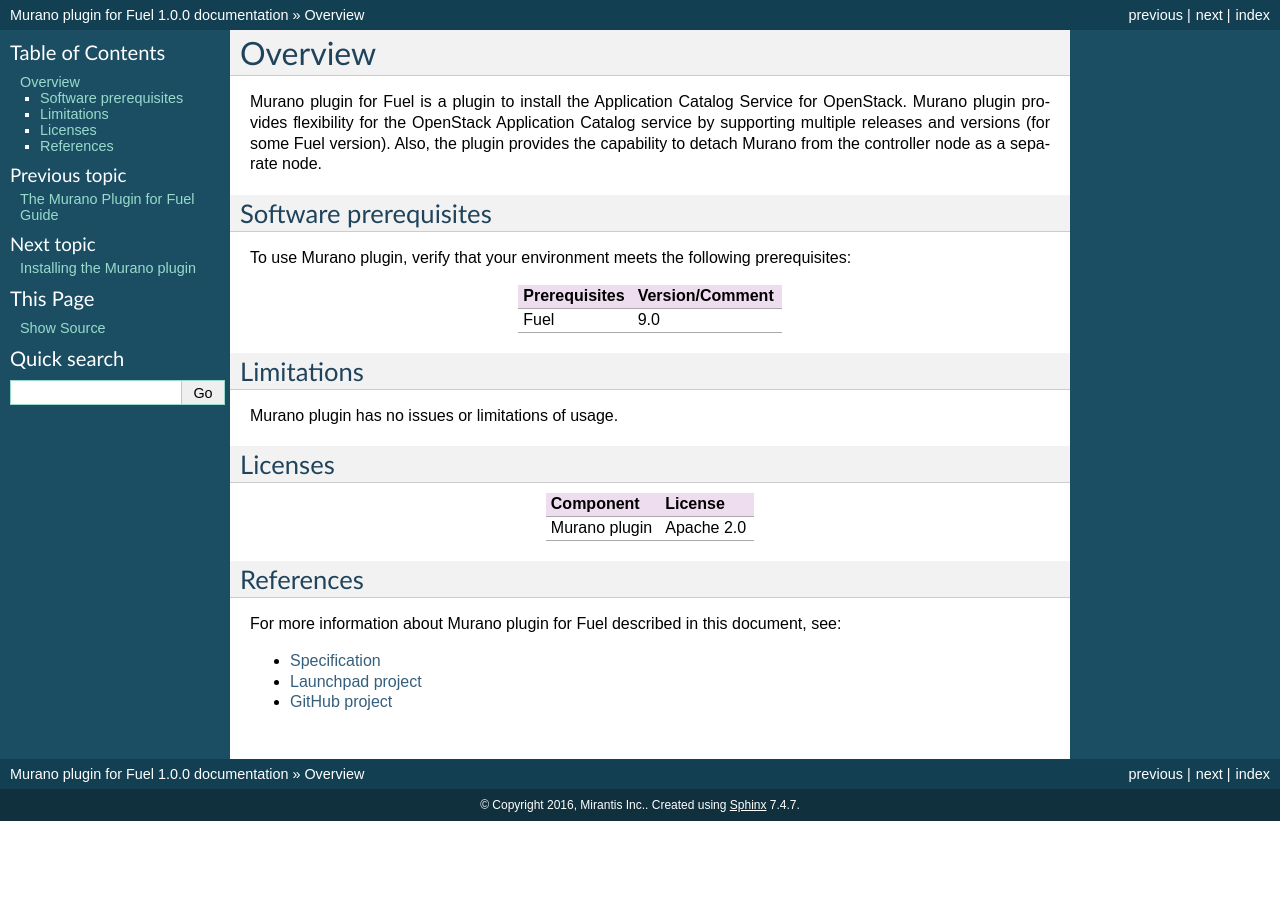
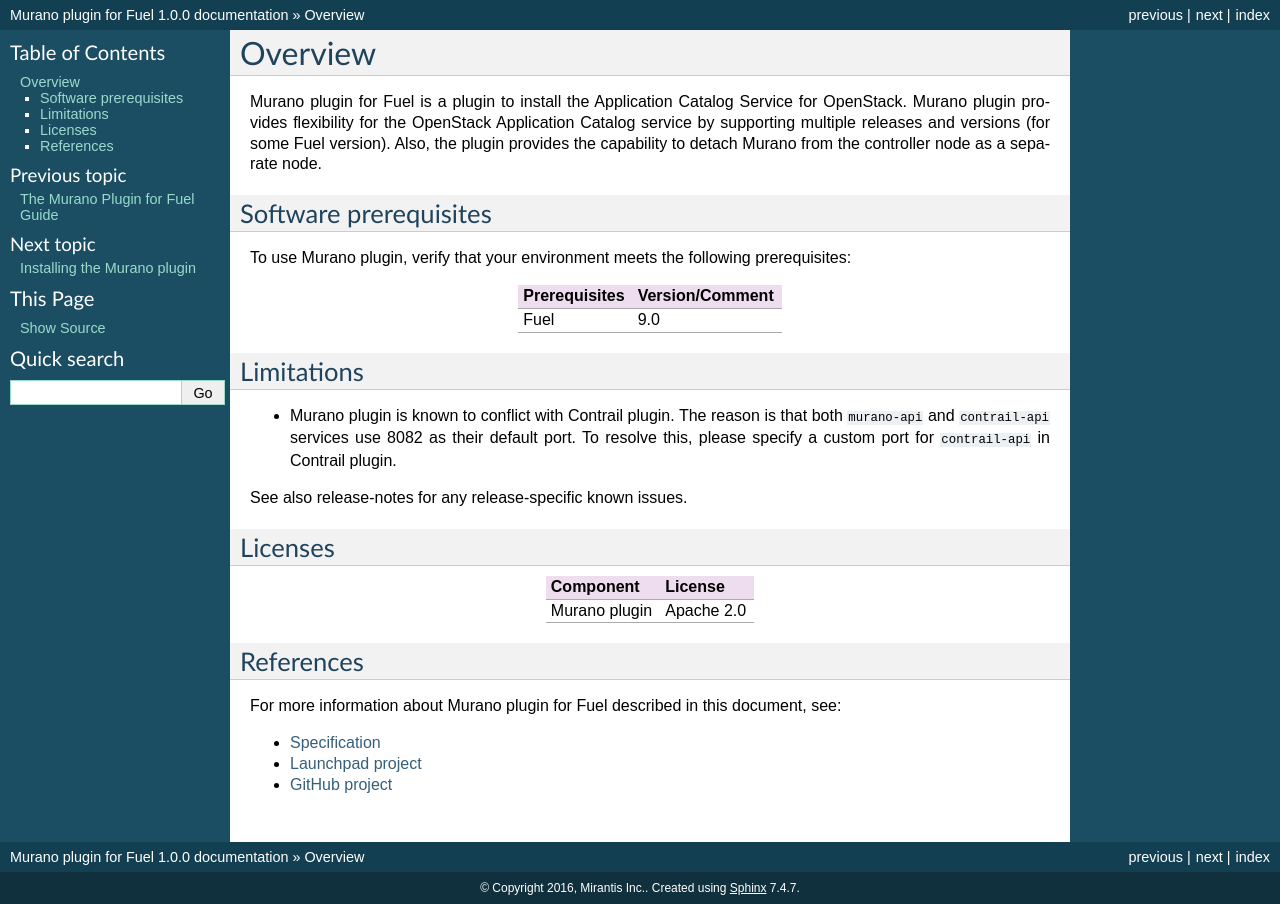
Before and after one commit to openstack-archive/fuel-plugin-murano, a Sphinx documentation site: the page built from docs/plugin_guide/source/intro.rst, in a window 1280 px wide. Built offline with Sphinx 7.4.7, drawn with Linux system fonts in a browser that asks for light colours.

Commit message:
Add known issues note for 1.0.0 release
Change-Id: I2a09d7f6604c6a0d2e08cd94b629c489525836a9

```diff
--- a/docs/plugin_guide/source/intro.rst
+++ b/docs/plugin_guide/source/intro.rst
@@ -26,7 +26,12 @@
 Limitations
 -----------
 
-Murano plugin has no issues or limitations of usage.
+* Murano plugin is known to conflict with Contrail plugin. The reason is that
+  both ``murano-api`` and ``contrail-api`` services use 8082 as their
+  default port. To resolve this, please specify a
+  custom port for ``contrail-api`` in Contrail plugin.
+
+See also release-notes for any release-specific known issues.
 
 Licenses
 --------
```
Also changed, not shown: 1 other file.
